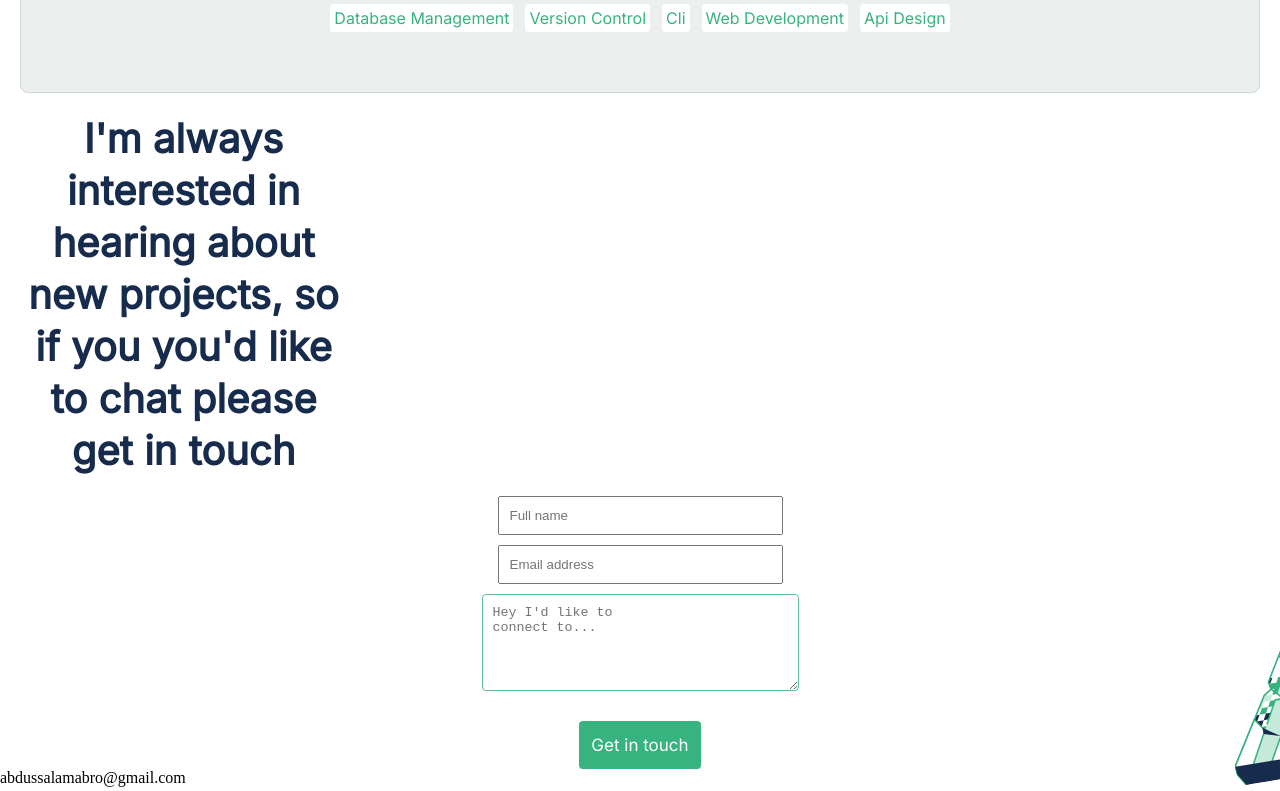
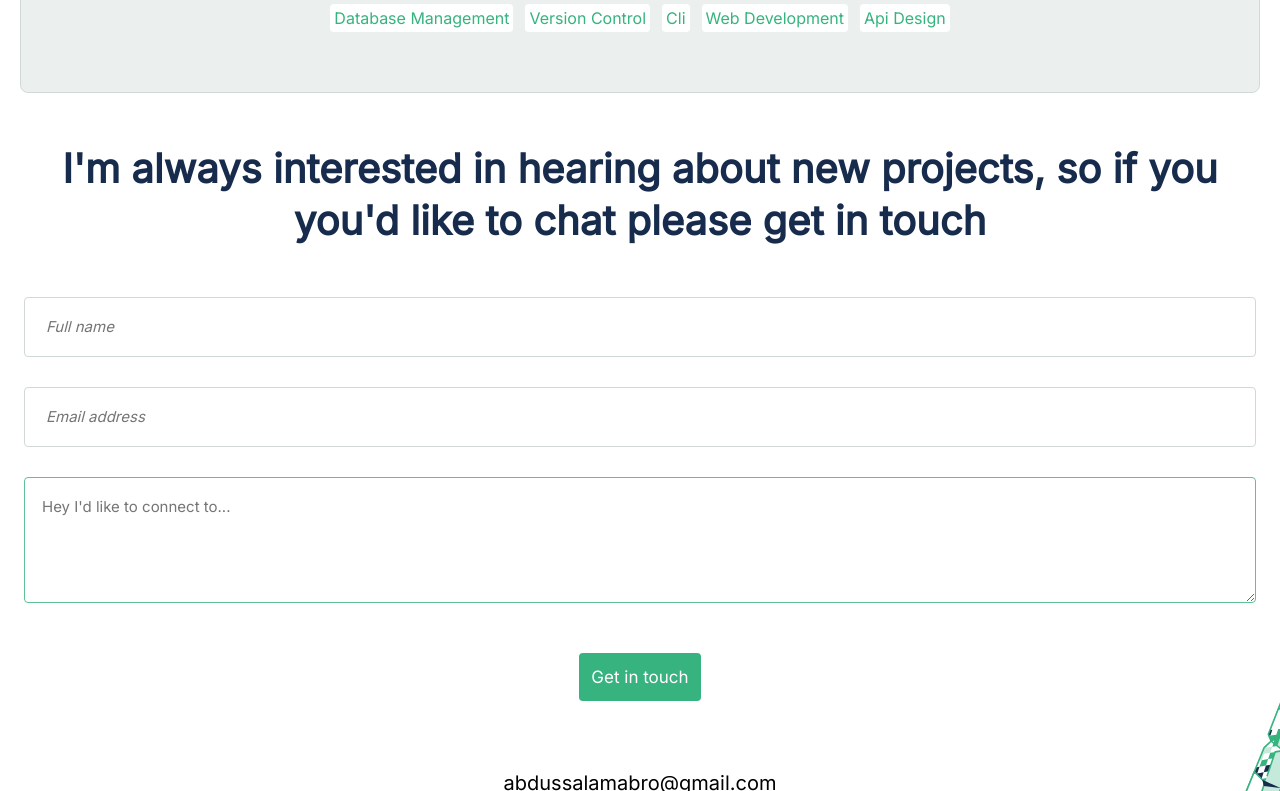
Before and after one commit to AbdulSalamAbro/portfoliowebsite, a website: page index.html in a window 1280 px wide. Shown: the part 7350-8141 px from the top of the page. Drawn offline with Linux system fonts and the light colour scheme.

Commit message:
Modify styles.css file

```diff
--- a/styles.css
+++ b/styles.css
@@ -38,7 +38,7 @@ header {
 #headline-section #name-heading {
   display: flex;
   justify-content: center;
-  font-family: 'Inter', sans-serif;
+  font-family: "Inter", sans-serif;
   font-style: normal;
   font-weight: 700;
   font-size: 40px;
@@ -53,7 +53,7 @@ header {
 #headline-section #job-role {
   display: flex;
   justify-content: center;
-  font-family: 'Inter', sans-serif;
+  font-family: "Inter", sans-serif;
   font-style: normal;
   font-weight: 700;
   font-size: 40px;
@@ -64,7 +64,7 @@ header {
 }
 
 #headline-section p {
-  font-family: 'Inter', sans-serif;
+  font-family: "Inter", sans-serif;
   font-style: normal;
   font-weight: 400;
   font-size: 20px;
@@ -108,7 +108,7 @@ header {
 #work-heading {
   display: flex;
   justify-content: center;
-  font-family: 'Inter', sans-serif;
+  font-family: "Inter", sans-serif;
   font-style: normal;
   font-weight: 700;
   font-size: 40px;
@@ -149,7 +149,7 @@ header {
   background-color: #d0d9d4;
   border: 1px solid #d0d9d4;
   border-radius: 8px;
-  font-family: 'Inter', sans-serif;
+  font-family: "Inter", sans-serif;
 }
 
 .content h3 {
@@ -190,7 +190,7 @@ header {
 
 .greenbtn {
   background: #36b37f;
-  font-family: 'Inter', sans-serif;
+  font-family: "Inter", sans-serif;
   font-style: normal;
   font-weight: 500;
   font-size: 17px;
@@ -211,7 +211,7 @@ header {
 #aboutme-heading {
   display: flex;
   justify-content: center;
-  font-family: 'Inter', sans-serif;
+  font-family: "Inter", sans-serif;
   font-style: normal;
   font-weight: 700;
   font-size: 40px;
@@ -224,7 +224,7 @@ header {
 }
 
 #about-myself p {
-  font-family: 'Inter', sans-serif;
+  font-family: "Inter", sans-serif;
   font-style: normal;
   font-weight: 400;
   font-size: 20px;
@@ -279,7 +279,7 @@ header {
   background-color: #ebf0ee;
   border: 1px solid #d0d9d4;
   border-radius: 8px;
-  font-family: 'Inter', sans-serif;
+  font-family: "Inter", sans-serif;
   color: #344563;
   padding-bottom: 40px;
 }
@@ -289,60 +289,82 @@ header {
 }
 
 #contact-form {
+  display: flex;
+  flex-direction: column;
   background: url(assets/contact-frame.svg);
   background-repeat: no-repeat;
   background-position: right bottom;
+  padding: 0px 20px 30px 20px;
 }
 
 form {
-  padding-top: 20px;
   display: flex;
   flex-direction: column;
   justify-content: center;
-  gap: 10px;
+  gap: 30px;
   align-items: center;
-  font-family: 'Inter', sans-serif;
-  border-radius: 4px;
-  font-weight: 400;
-  width: 100%;
+  font-family: "Inter", sans-serif;
+
+  margin-top: 50px;
+  padding: 0px 10px 30px 10px;
 }
 
 #contact-form p {
-  width: 327px;
-  height: 363px;
-  font-family: 'Inter', sans-serif;
+  font-family: "Inter", sans-serif;
   font-style: normal;
   font-weight: 700;
   font-size: 40px;
   line-height: 52px;
   text-align: center;
   justify-content: center;
-  padding-left: 20px;
-  margin-top: 20px;
+  margin-top: 50px;
   color: #172b4d;
 }
 
 form input {
-  padding: 10px;
-  padding-right: 94px;
-  margin-left: auto;
-  margin-right: auto;
-  color: #42526e;
+  width: 100%;
+  height: 48px;
+  border-radius: 4px;
+  border: 1px solid #d0d9d4;
+  padding: 5px;
+}
+
+form input::placeholder {
+  padding-top: 15px;
+  padding-left: 16px;
+  font-family: "Inter", sans-serif;
+  font-size: 15px;
+  font-style: italic;
+  font-weight: 400;
+  line-height: 24px;
+  letter-spacing: 0em;
+  text-align: left;
+}
+
+form textarea::placeholder {
+  padding-top: 12px;
+  padding-left: 12px;
+  font-family: "Inter", sans-serif;
+  font-size: 15px;
+  font-weight: 400;
+  line-height: 24px;
+  letter-spacing: 0em;
+  text-align: left;
 }
 
 form textarea {
-  padding: 10px;
-  padding-right: 130px;
-  margin-left: auto;
-  margin-right: auto;
-  color: #42526e;
+  width: 100%;
+  height: 114px;
+  border-radius: 4px;
   border: 1px solid #60c095;
-  border-radius: 4px;
+  padding: 5px;
 }
 
 #footer-line {
   display: grid;
   justify-content: center;
+  padding-top: 10px;
+  padding-bottom: 30px;
 }
 
 #footer-line hr {
@@ -352,3 +374,19 @@ form textarea {
   border-radius: 24px;
   border: none;
 }
+
+#email-span {
+  height: 38px;
+  font-family: "Inter", sans-serif;
+  font-size: 20px;
+  font-weight: 400;
+  letter-spacing: 0em;
+  text-align: center;
+  margin-top: 40px;
+}
+
+.footer-section {
+  display: flex;
+  flex-direction: column;
+  align-items: center;
+}
```
